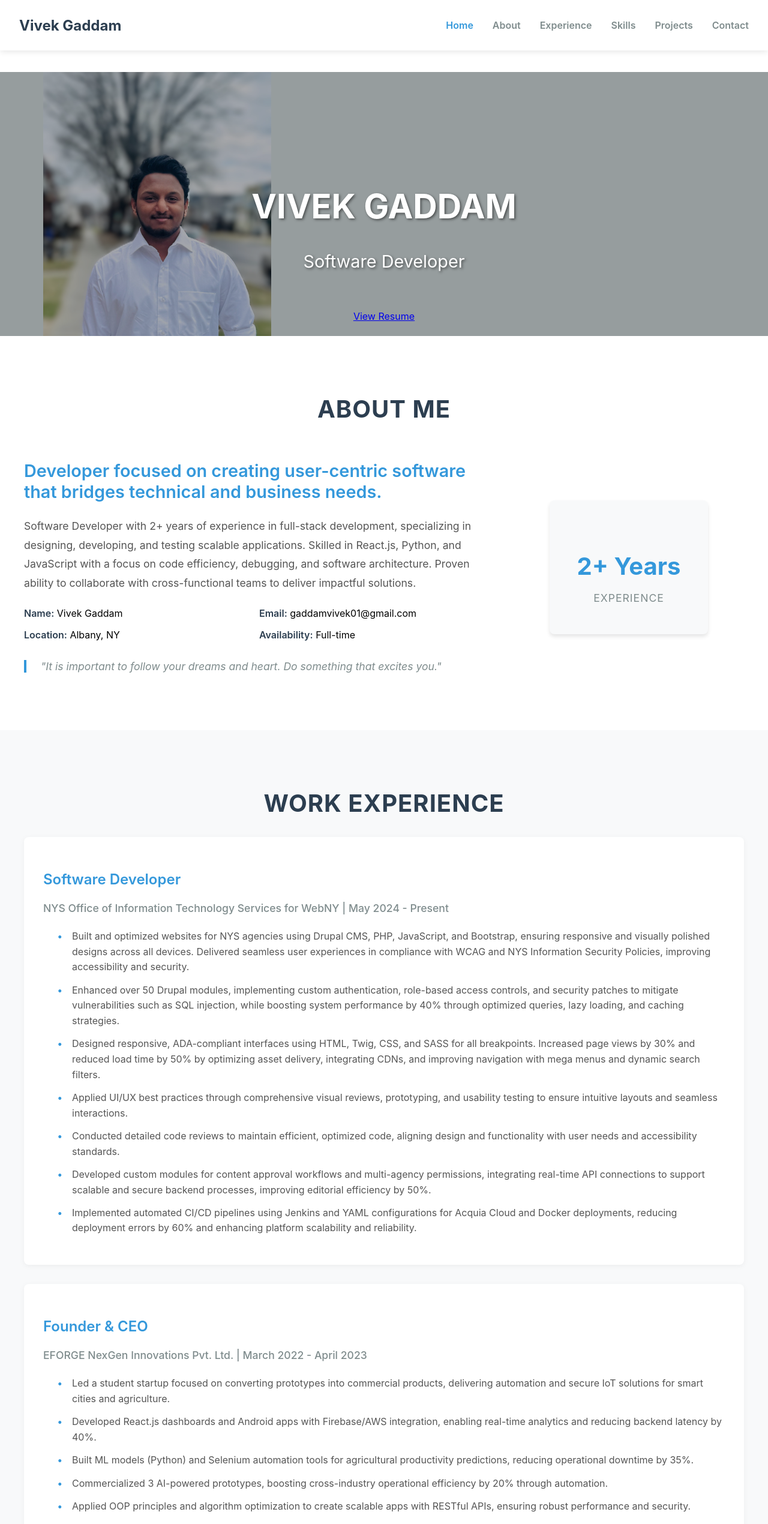
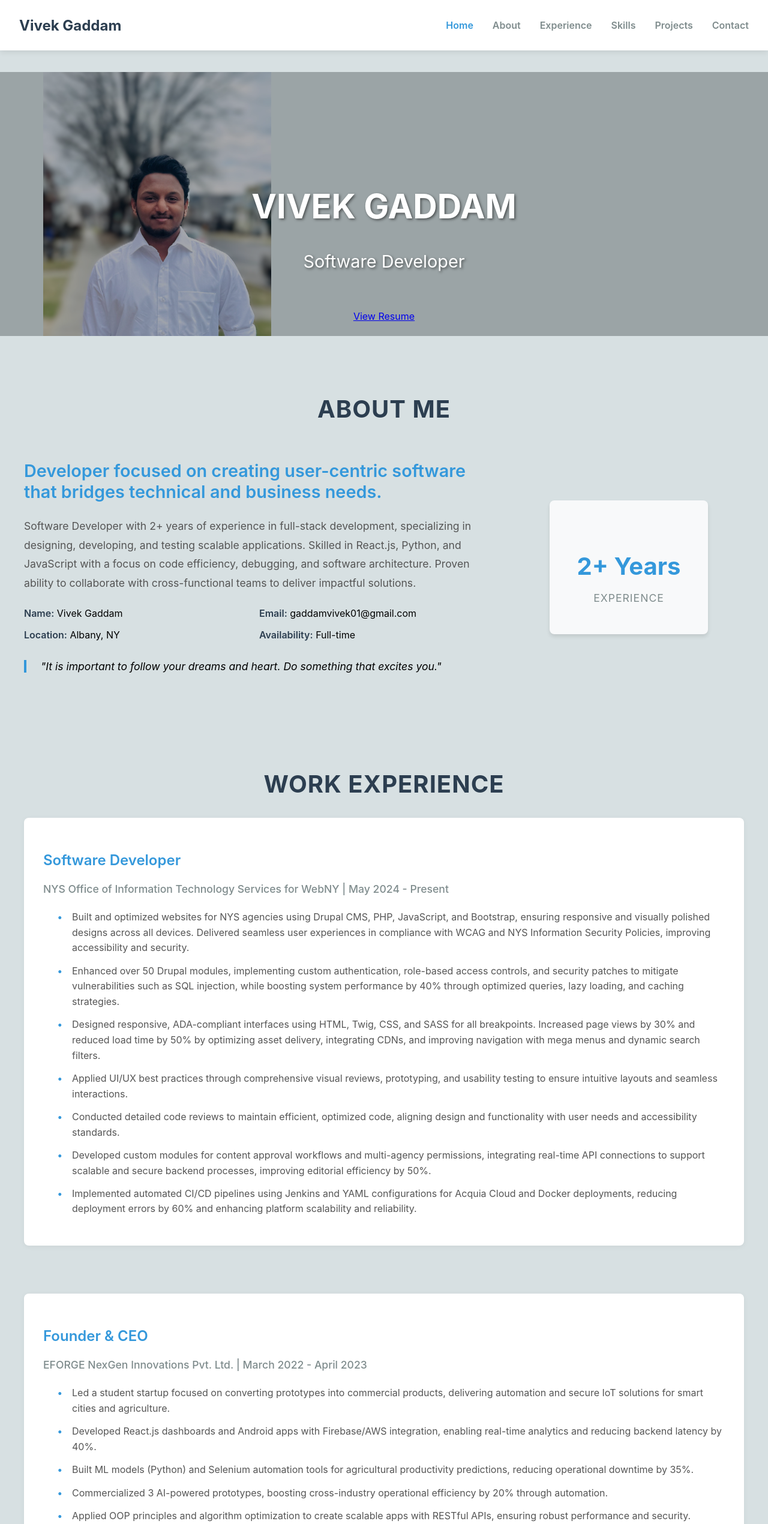
Before and after one commit to gaddamvivek/Vivek_Portfolio, a React (Create React App) app: page / in a window 1280 px wide. Shown: the top 2540 px of the page at 60% size. Built offline with nearby package versions, Linux system fonts and the light colour scheme.

Commit message:
Colour Update

```diff
--- a/src/styles/About.css
+++ b/src/styles/About.css
@@ -1,7 +1,9 @@
 /* About.css */
 .about {
   padding: 4rem 0;
-  background-color: #fff;
+  /* background-color: #fff; */
+  background-color: rgb(215, 224, 226)
+
 }
 
 .about .container {
@@ -64,7 +66,7 @@
 
 .about .about-text blockquote {
   font-style: italic;
-  color: #7f8c8d;
+  color: black;
   border-left: 4px solid #3498db;
   padding-left: 1.5rem;
   margin: 2rem 0;
--- a/src/styles/Contact.css
+++ b/src/styles/Contact.css
@@ -1,19 +1,21 @@
 /* Contact.css */
 .contact {
-    padding: 4rem 0;
-    background-color: white;
+    /* padding: 4rem 0; */
+    background-color: rgb(215, 224, 226);
   }
 
   .contact .container {
     max-width: 1200px;
+
     margin: 0 auto;
-    padding: 0 2rem;
+    padding: 2em 2rem;
+
   }
 
   .contact .section-title {
     font-size: 2.5rem;
     color: #2c3e50;
-    margin-bottom: 2rem;
+    /* margin-bottom: 2rem; */
     text-align: center;
     font-weight: 700;
     text-transform: uppercase;
@@ -22,7 +24,10 @@
 
   .contact-container {
     display: flex;
-    gap: 3rem;
+    gap: 5px;
+    border-radius: 8%;
+    padding: 2rem;
+    background-color: white;
   }
 
   @media (max-width: 768px) {
@@ -33,6 +38,7 @@
 
   .contact-info {
     flex: 1;
+    padding-left: 50px;
   }
 
   .contact-info h3 {
@@ -49,6 +55,8 @@
 
   .contact-form {
     flex: 1;
+    padding-right: 50px;
+    padding-bottom: 13px;
   }
 
   .contact-form h3 {
--- a/src/styles/Experience.css
+++ b/src/styles/Experience.css
@@ -1,7 +1,7 @@
 /* WorkExperience.css */
 .experience {
-    padding: 4rem 0;
-    background-color: #f8f9fa;
+    padding: 2rem 0;
+    background-color: rgb(215, 224, 226);
   }
 
   .experience .container {
@@ -23,7 +23,7 @@
   .experience-item {
     background-color: white;
     padding: 2rem;
-    margin-bottom: 2rem;
+    margin-bottom: 5rem;
     border-radius: 8px;
     box-shadow: 0 2px 10px rgba(0, 0, 0, 0.05);
     transition: transform 0.3s ease, box-shadow 0.3s ease;
--- a/src/styles/Hero.css
+++ b/src/styles/Hero.css
@@ -5,7 +5,7 @@
   align-items: center;
   position: relative;
   overflow: hidden;
-  background-color: white;
+  background-color: rgb(215, 224, 226);
 }
 
 .hero-content {
@@ -16,7 +16,7 @@
   top: 120px;
   left: 0;
   background-image: url('../Assets/pic.jpg');
-  background-color: rgb(215, 224, 226);
+  background-color: rgb(222, 234, 237);
   background-size: contain;
   background-position: 8% 10%; /* Adjusted to move left and down */
   background-repeat: no-repeat;
--- a/src/styles/Projects.css
+++ b/src/styles/Projects.css
@@ -1,7 +1,7 @@
 /* Projects.css */
 .projects {
     padding: 4rem 0;
-    background-color: #f8f9fa;
+    background-color: rgb(215, 224, 226);
   }
 
   .projects .container {
--- a/src/styles/Skills.css
+++ b/src/styles/Skills.css
@@ -1,19 +1,19 @@
 /* Skills.css */
 .skills {
   padding: 4rem 0;
-  background-color: #f8f9fa;
+  background-color: rgb(215, 224, 226);
 }
 
 .skills .container {
   max-width: 1200px;
   margin: 0 auto;
-  padding: 0 2rem;
+  /* padding: 0 2rem; */
 }
 
 .skills .section-title {
   font-size: 2.5rem;
   color: #2c3e50;
-  margin-bottom: 1.5rem;
+  /* margin-bottom: 1.5rem; */
   text-align: center;
   font-weight: 700;
 }
```
